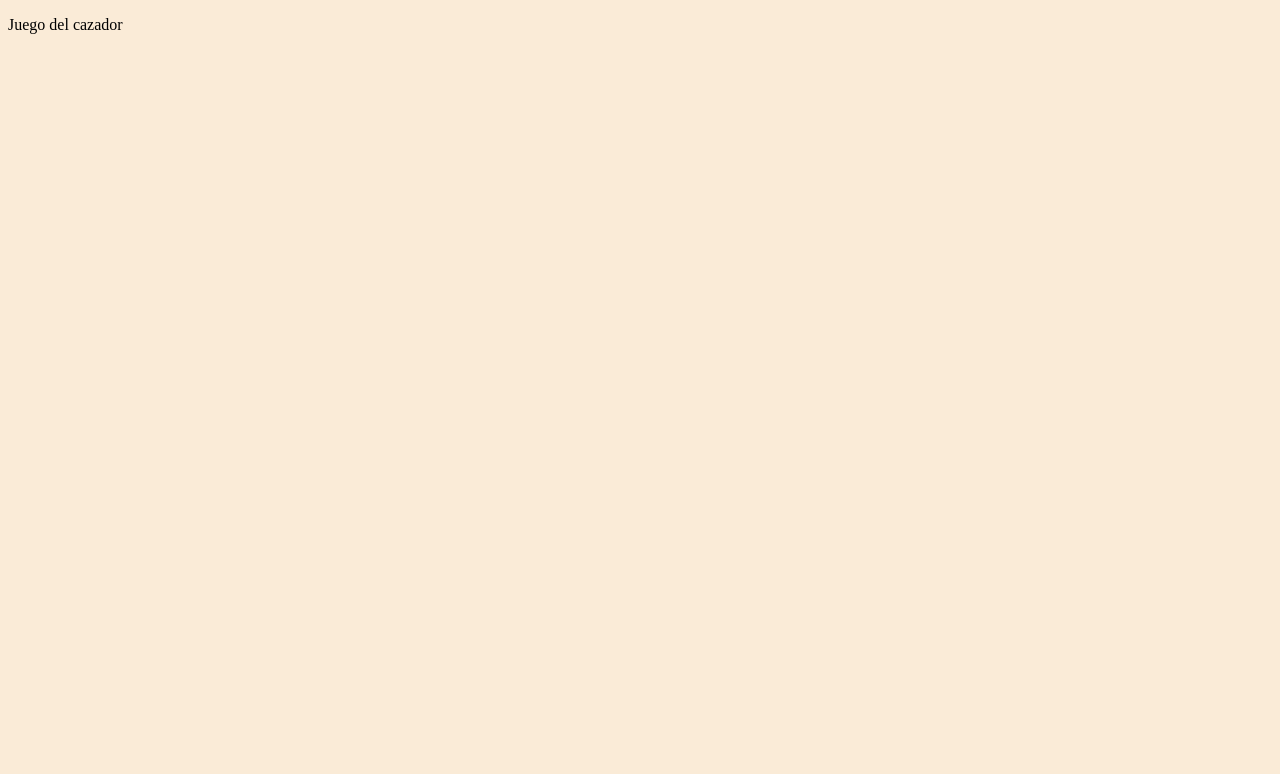
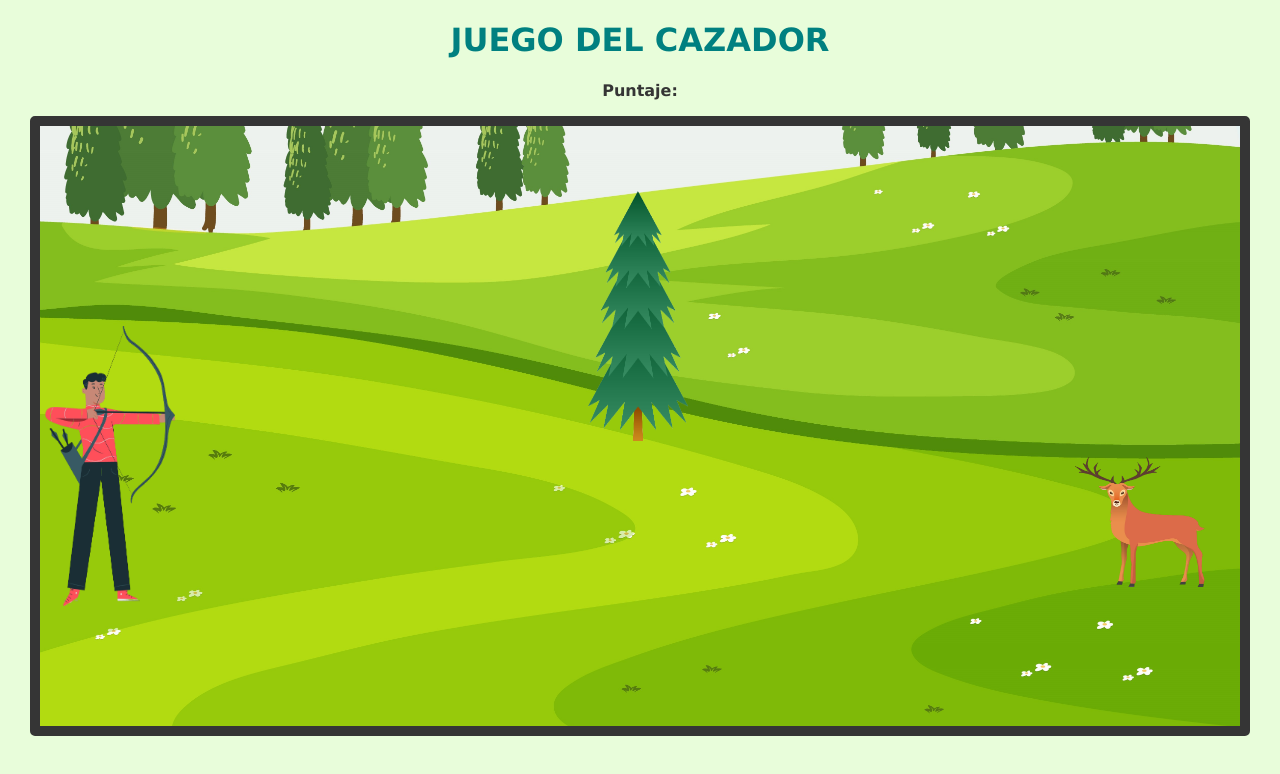
Before and after one commit to Gallardo1204/juego-del-cazador, a website built with webpack: page src/index.html in a window 1280 px wide. Built offline with nearby package versions, Linux system fonts and the light colour scheme; files whose address does not match are found by name.

Commit message:
Se agregan los elementos dentro del canvas

```diff
--- /dev/null
+++ b/src/classes/FabricaElementos.ts
@@ -0,0 +1,41 @@
+import { IElemento } from '../interfaces/IElemento';
+import { Arbol } from '../models/arbol';
+import { Venado } from '../models/venado';
+import { numeroAleatorio } from '../common/numero_aleatorio';
+import { Arquero } from '../models/arquero';
+
+export class FabricaElemento {
+
+  static anchoCanvas = 1200;
+  static altoCanvas = 600;
+
+  static crearElemento(elemento: string, alto: number, ancho: number, cantidad?: number): IElemento {
+
+    switch (elemento) {
+      case 'arbol':
+        return new Arbol(
+          numeroAleatorio(this.anchoCanvas - 700, this.anchoCanvas - 600),
+          numeroAleatorio(0, 360),
+          alto,
+          ancho
+        );
+      case 'venado':
+        return new Venado(
+          numeroAleatorio(this.anchoCanvas - 500, this.anchoCanvas-125),
+          numeroAleatorio(0, this.altoCanvas - 123),
+          alto,
+          ancho
+        );
+      case 'cazador':
+        return new Arquero(
+          5,
+          200,
+          alto,
+          ancho
+        );
+      default:
+        throw new Error(`El elemento ${elemento} no se puede crear`);
+    }
+  }
+
+}
--- /dev/null
+++ b/src/classes/context.ts
@@ -0,0 +1,17 @@
+export const Contexto = (function () {
+  let instancia:CanvasRenderingContext2D;
+
+  function crearInstancia(): CanvasRenderingContext2D | null {
+    const ctx = document.querySelector("canvas")!.getContext("2d");
+    return ctx;
+  }
+
+  return {
+    getInstancia: function (): CanvasRenderingContext2D {
+      if (!instancia) {
+        instancia = crearInstancia();
+      }
+      return instancia;
+    }
+  };
+})();
--- /dev/null
+++ b/src/common/dibujar.ts
@@ -0,0 +1,32 @@
+import { Contexto } from "../classes/context";
+import fondo from '../img/fondo.jpg';
+
+/* Se fibuja el fondo del canvas */
+const ctx = Contexto.getInstancia();
+const canvasAncho = ctx.canvas.width = 1200;
+const canvasAlto = ctx.canvas.height = 600;
+
+let fondoImagen = new Image();
+fondoImagen.src = fondo;
+ctx.drawImage(fondoImagen, 0, 0, canvasAncho, canvasAlto);
+
+fondoImagen.onload = () => {
+  ctx.drawImage(fondoImagen, 0, 0, canvasAncho, canvasAlto);
+};
+
+export function dibujar(
+  imagen,
+  posicionX: number,
+  posicionY: number,
+  ancho: number,
+  alto: number
+) {
+
+  let img = new Image();
+  img.src = imagen;
+
+  img.onload = () => {
+    ctx.drawImage(img, posicionX, posicionY, ancho, alto);
+  };
+
+}
--- /dev/null
+++ b/src/common/numero_aleatorio.ts
@@ -0,0 +1,3 @@
+export function numeroAleatorio(min: number, max: number) {
+  return Math.round(Math.random() * (max - min) + min);
+}
--- a/src/css/estilos.css
+++ b/src/css/estilos.css
@@ -1,3 +1,31 @@
 body {
-  background-color: antiquewhite;
+  background-color: #e8fdda;
+  font-family: Verdana, Geneva, Tahoma, sans-serif;
 }
+
+h1 {
+  color: teal;
+}
+
+.puntaje {
+  color: rgb(53, 53, 53);
+  text-align: center;
+  font-weight: bold;
+}
+
+.contenedor {
+  display: flex;
+  justify-content: center;
+  align-items: center;
+  margin: 0 auto;
+}
+
+
+canvas{
+  border: 10px solid rgb(53, 53, 53);
+  border-radius: 5px;
+}
+
+.titulo{
+  text-align: center;
+}
--- a/src/index.html
+++ b/src/index.html
@@ -5,9 +5,16 @@
   <meta http-equiv="X-UA-Compatible" content="IE=edge">
   <meta name="viewport" content="width=device-width, initial-scale=1.0">
   <title>Juego del cazador</title>
-  <link rel="stylesheet" href="./css/styles.css" />
+  <link rel="stylesheet" href="./css/estilos.css" />
 </head>
 <body>
-  <p>Juego del cazador</p>
+  <h1 class="titulo"> JUEGO DEL CAZADOR</h1>
+
+  <p class="puntaje">Puntaje: </p>
+
+  <div class="contenedor">
+    <canvas width="1200" height="600" ></canvas>
+  </div>
+
 </body>
 </html>
--- a/src/index.ts
+++ b/src/index.ts
@@ -1 +1,16 @@
 import "./css/estilos.css";
+import { FabricaElemento } from "./classes/FabricaElementos";
+import { IElemento } from "./interfaces/IElemento";
+
+window.addEventListener('load', () => {
+
+  const arbol: IElemento = FabricaElemento.crearElemento('arbol', 250, 100, 8);
+  arbol.renderizar();
+
+  const venado: IElemento = FabricaElemento.crearElemento('venado', 130, 130, 3);
+  venado.renderizar();
+
+  const arquero: IElemento = FabricaElemento.crearElemento('cazador', 280, 130);
+  arquero.renderizar();
+
+});
--- /dev/null
+++ b/src/interfaces/IElemento.ts
@@ -0,0 +1,3 @@
+export interface IElemento {
+  renderizar(): void;
+}
--- /dev/null
+++ b/src/models/arbol.ts
@@ -0,0 +1,23 @@
+import { IElemento } from '../interfaces/IElemento';
+import { dibujar } from '../common/dibujar';
+import arbolImg from '../img/arbol.png';
+
+export class Arbol implements IElemento {
+
+  posicionX: number;
+  posicionY: number;
+  alto: number;
+  ancho: number;
+
+  constructor(posicionX: number, posicionY: number, alto: number, ancho: number) {
+    this.posicionX = posicionX;
+    this.posicionY = posicionY;
+    this.alto = alto;
+    this.ancho = ancho;
+  }
+
+  renderizar(): void {
+    dibujar(arbolImg, this.posicionX, this.posicionY, this.ancho, this.alto);
+  }
+
+}
--- /dev/null
+++ b/src/models/arquero.ts
@@ -0,0 +1,24 @@
+import { IElemento } from '../interfaces/IElemento';
+import { dibujar } from '../common/dibujar';
+import arqueroImg from '../img/arquero.png';
+
+
+export class Arquero implements IElemento {
+
+  posicionX: number;
+  posicionY: number;
+  alto: number;
+  ancho: number;
+
+  constructor(posicionX: number, posicionY: number, alto: number, ancho: number) {
+    this.posicionX = posicionX;
+    this.posicionY = posicionY;
+    this.alto = alto;
+    this.ancho = ancho;
+  }
+
+  renderizar(): void {
+    dibujar(arqueroImg, this.posicionX, this.posicionY, this.ancho, this.alto);
+  }
+
+}
--- /dev/null
+++ b/src/models/venado.ts
@@ -0,0 +1,24 @@
+import { IElemento } from '../interfaces/IElemento';
+import { dibujar } from '../common/dibujar';
+import venadoImg from '../img/venado.png';
+
+
+export class Venado implements IElemento {
+
+  posicionX: number;
+  posicionY: number;
+  alto: number;
+  ancho: number;
+
+  constructor(posicionX: number, posicionY: number, alto: number, ancho: number) {
+    this.posicionX = posicionX;
+    this.posicionY = posicionY;
+    this.alto = alto;
+    this.ancho = ancho;
+  }
+
+  renderizar(): void {
+    dibujar(venadoImg, this.posicionX, this.posicionY, this.ancho, this.alto);
+  }
+
+}
--- a/webpack.config.js
+++ b/webpack.config.js
@@ -37,7 +37,7 @@ module.exports = {
       template: 'src/index.html'
     }),
     new MiniCssExtractPlugin({
-      filename: 'src/css/styles.css',
+      filename: 'css/estilos.css',
     }),
   ],
   output: {
```
Also changed, not shown: src/img/arbol.png (added), src/img/arquero.png (added), src/img/fondo.jpg (added), src/img/venado.png (added).
